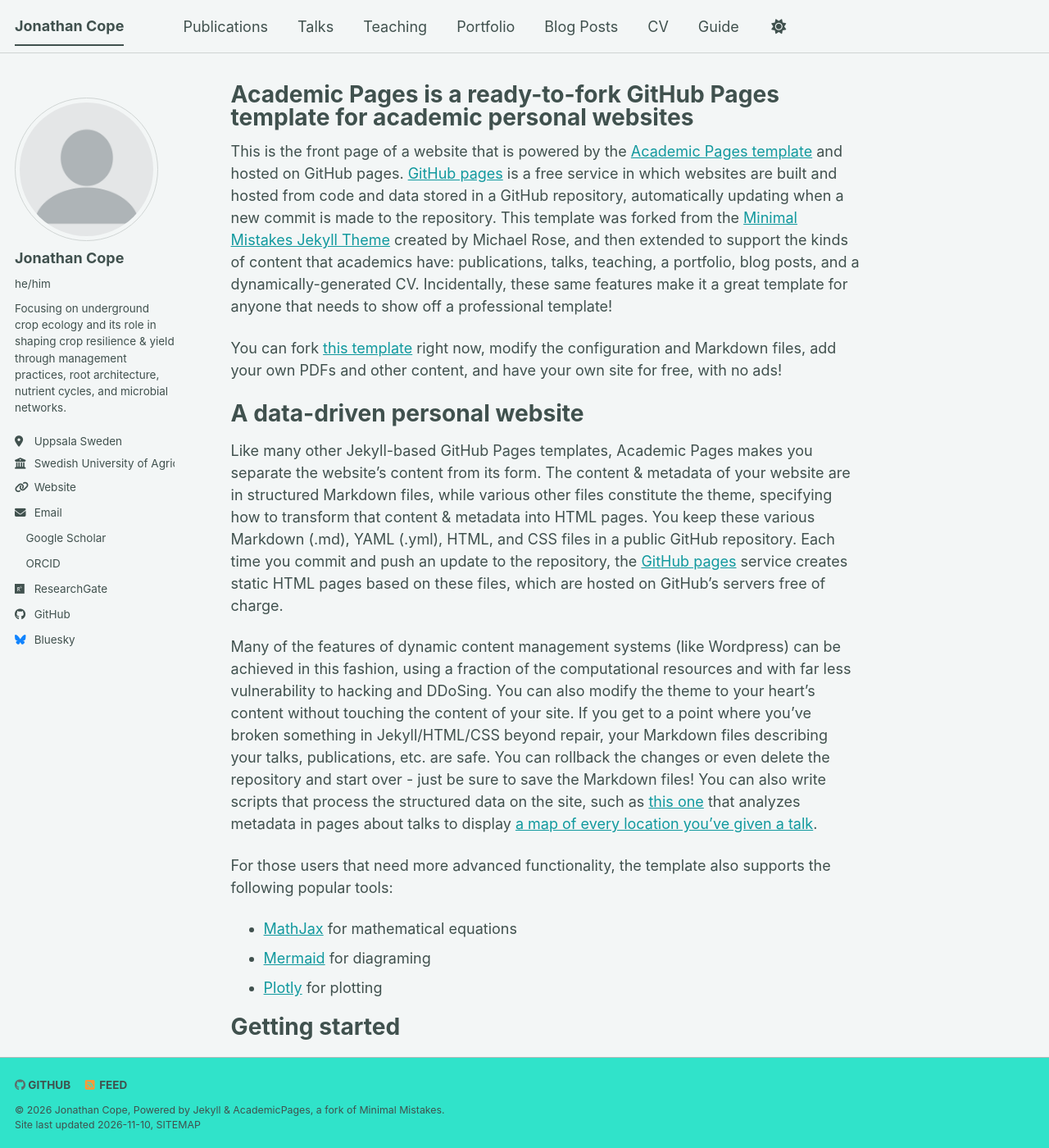
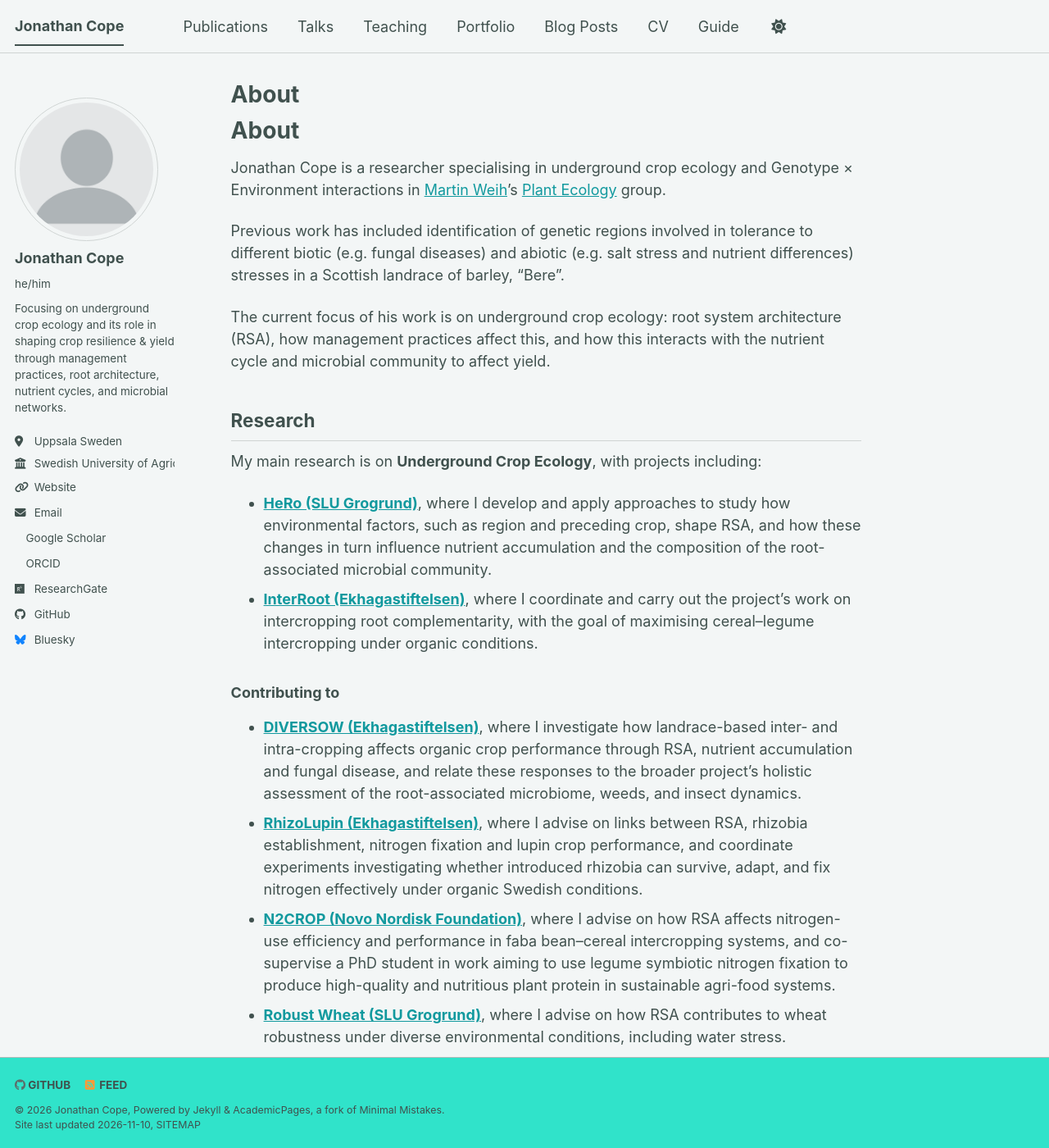
Before and after one commit to jec52/jec52.github.io, a Jekyll site: the page built from _pages/about.md, in a window 1280 px wide and 1400 px high. Shown: the whole window at 82% size. Built offline with Jekyll 4.4.1, drawn with Linux system fonts in a browser that asks for light colours; a script bundle is joined from its source files by our own code; a style sheet for code colours, icons or effects is not loaded; some of the changed text lies outside the part shown.

Commit message:
Update about.md

```diff
--- a/_pages/about.md
+++ b/_pages/about.md
@@ -1,56 +1,35 @@
 ---
 permalink: /
-title: "Academic Pages is a ready-to-fork GitHub Pages template for academic personal websites"
+title: "About"
 author_profile: true
 redirect_from:
   - /about/
   - /about.html
 ---
 
-This is the front page of a website that is powered by the [Academic Pages template](https://github.com/academicpages/academicpages.github.io) and hosted on GitHub pages. [GitHub pages](https://pages.github.com) is a free service in which websites are built and hosted from code and data stored in a GitHub repository, automatically updating when a new commit is made to the repository. This template was forked from the [Minimal Mistakes Jekyll Theme](https://mmistakes.github.io/minimal-mistakes/) created by Michael Rose, and then extended to support the kinds of content that academics have: publications, talks, teaching, a portfolio, blog posts, and a dynamically-generated CV. Incidentally, these same features make it a great template for anyone that needs to show off a professional template!
+# About
 
- You can fork [this template](https://github.com/academicpages/academicpages.github.io) right now, modify the configuration and Markdown files, add your own PDFs and other content, and have your own site for free, with no ads!
+Jonathan Cope is a researcher specialising in underground crop ecology and Genotype × Environment interactions in [Martin Weih](https://www.slu.se/en/profilepages/w/martin-weih/)'s [Plant Ecology](https://www.slu.se/en/research/research-catalogue/grupper/v/plant-ecology-vpe/) group.
 
-A data-driven personal website
-======
-Like many other Jekyll-based GitHub Pages templates, Academic Pages makes you separate the website's content from its form. The content & metadata of your website are in structured Markdown files, while various other files constitute the theme, specifying how to transform that content & metadata into HTML pages. You keep these various Markdown (.md), YAML (.yml), HTML, and CSS files in a public GitHub repository. Each time you commit and push an update to the repository, the [GitHub pages](https://pages.github.com/) service creates static HTML pages based on these files, which are hosted on GitHub's servers free of charge.
+Previous work has included identification of genetic regions involved in tolerance to different biotic (e.g. fungal diseases) and abiotic (e.g. salt stress and nutrient differences) stresses in a Scottish landrace of barley, "Bere".
 
-Many of the features of dynamic content management systems (like Wordpress) can be achieved in this fashion, using a fraction of the computational resources and with far less vulnerability to hacking and DDoSing. You can also modify the theme to your heart's content without touching the content of your site. If you get to a point where you've broken something in Jekyll/HTML/CSS beyond repair, your Markdown files describing your talks, publications, etc. are safe. You can rollback the changes or even delete the repository and start over - just be sure to save the Markdown files! You can also write scripts that process the structured data on the site, such as [this one](https://github.com/academicpages/academicpages.github.io/blob/master/talkmap.ipynb) that analyzes metadata in pages about talks to display [a map of every location you've given a talk](https://academicpages.github.io/talkmap.html).
+The current focus of his work is on underground crop ecology: root system architecture (RSA), how management practices affect this, and how this interacts with the nutrient cycle and microbial community to affect yield.
 
-For those users that need more advanced functionality, the template also supports the following popular tools:
-- [MathJax](https://www.mathjax.org/) for mathematical equations
-- [Mermaid](https://mermaid.js.org/) for diagraming
-- [Plotly](https://plotly.com/javascript/) for plotting
+## Research
 
-Getting started
-======
-1. Register a GitHub account if you don't have one and confirm your e-mail (required!)
-1. Fork [this template](https://github.com/academicpages/academicpages.github.io) by clicking the "Use this template" button in the top right.
-1. Go to the repository's settings (rightmost item in the tabs that start with "Code", should be below "Unwatch"). Rename the repository "[your GitHub username].github.io", which will also be your website's URL.
-1. Set site-wide configuration and create content & metadata (see below -- also see [this set of diffs](https://archive.is/3TPas) showing what files were changed to set up [an example site](https://getorg-testacct.github.io) for a user with the username "getorg-testacct")
-1. Upload any files (like PDFs, .zip files, etc.) to the files/ directory. They will appear at https://[your GitHub username].github.io/files/example.pdf.
-1. Check status by going to the repository settings, in the "GitHub pages" section
+My main research is on **Underground Crop Ecology**, with projects including:
 
-Site-wide configuration
-------
-The main configuration file for the site is in the base directory in [_config.yml](https://github.com/academicpages/academicpages.github.io/blob/master/_config.yml), which defines the content in the sidebars and other site-wide features. You will need to replace the default variables with ones about yourself and your site's github repository. The configuration file for the top menu is in [_data/navigation.yml](https://github.com/academicpages/academicpages.github.io/blob/master/_data/navigation.yml). For example, if you don't have a portfolio or blog posts, you can remove those items from that navigation.yml file to remove them from the header.
+- **[HeRo (SLU Grogrund)](https://www.slu.se/en/research/research-catalogue/projekt/h/hero/)**, where I develop and apply approaches to study how environmental factors, such as region and preceding crop, shape RSA, and how these changes in turn influence nutrient accumulation and the composition of the root-associated microbial community.
+- **[InterRoot (Ekhagastiftelsen)](https://www.slu.se/en/research/research-catalogue/projekt/i/interroot/)**, where I coordinate and carry out the project's work on intercropping root complementarity, with the goal of maximising cereal–legume intercropping under organic conditions.
 
-Create content & metadata
-------
-For site content, there is one Markdown file for each type of content, which are stored in directories like _publications, _talks, _posts, _teaching, or _pages. For example, each talk is a Markdown file in the [_talks directory](https://github.com/academicpages/academicpages.github.io/tree/master/_talks). At the top of each Markdown file is structured data in YAML about the talk, which the theme will parse to do lots of cool stuff. The same structured data about a talk is used to generate the list of talks on the [Talks page](https://academicpages.github.io/talks), each [individual page](https://academicpages.github.io/talks/2012-03-01-talk-1) for specific talks, the talks section for the [CV page](https://academicpages.github.io/cv), and the [map of places you've given a talk](https://academicpages.github.io/talkmap.html) (if you run this [python file](https://github.com/academicpages/academicpages.github.io/blob/master/talkmap.py) or [Jupyter notebook](https://github.com/academicpages/academicpages.github.io/blob/master/talkmap.ipynb), which creates the HTML for the map based on the contents of the _talks directory).
+### Contributing to
 
-**Markdown generator**
+- **[DIVERSOW (Ekhagastiftelsen)](https://www.slu.se/en/research/research-catalogue/projekt/d/diversow/)**, where I investigate how landrace-based inter- and intra-cropping affects organic crop performance through RSA, nutrient accumulation and fungal disease, and relate these responses to the broader project's holistic assessment of the root-associated microbiome, weeds, and insect dynamics.
+- **[RhizoLupin (Ekhagastiftelsen)](https://www.slu.se/en/research/research-catalogue/projekt/i/identification-of-rhizobia-bacteria-associated-with-narrow---leaved-lupin/)**, where I advise on links between RSA, rhizobia establishment, nitrogen fixation and lupin crop performance, and coordinate experiments investigating whether introduced rhizobia can survive, adapt, and fix nitrogen effectively under organic Swedish conditions.
+- **[N2CROP (Novo Nordisk Foundation)](https://www.slu.se/en/research/research-catalogue/projekt/n/n2crop/)**, where I advise on how RSA affects nitrogen-use efficiency and performance in faba bean–cereal intercropping systems, and co-supervise a PhD student in work aiming to use legume symbiotic nitrogen fixation to produce high-quality and nutritious plant protein in sustainable agri-food systems.
+- **[Robust Wheat (SLU Grogrund)](https://www.slu.se/en/research/research-catalogue/projekt/r/robust-wheat/)**, where I advise on how RSA contributes to wheat robustness under diverse environmental conditions, including water stress.
 
-The repository includes [a set of Jupyter notebooks](https://github.com/academicpages/academicpages.github.io/tree/master/markdown_generator
-) that converts a CSV containing structured data about talks or presentations into individual Markdown files that will be properly formatted for the Academic Pages template. The sample CSVs in that directory are the ones I used to create my own personal website at stuartgeiger.com. My usual workflow is that I keep a spreadsheet of my publications and talks, then run the code in these notebooks to generate the Markdown files, then commit and push them to the GitHub repository.
+### Previous projects
 
-How to edit your site's GitHub repository
-------
-Many people use a git client to create files on their local computer and then push them to GitHub's servers. If you are not familiar with git, you can directly edit these configuration and Markdown files directly in the github.com interface. Navigate to a file (like [this one](https://github.com/academicpages/academicpages.github.io/blob/master/_talks/2012-03-01-talk-1.md) and click the pencil icon in the top right of the content preview (to the right of the "Raw | Blame | History" buttons). You can delete a file by clicking the trashcan icon to the right of the pencil icon. You can also create new files or upload files by navigating to a directory and clicking the "Create new file" or "Upload files" buttons.
-
-Example: editing a Markdown file for a talk
-![Editing a Markdown file for a talk](/images/editing-talk.png)
-
-For more info
-------
-More info about configuring Academic Pages can be found in [the guide](https://academicpages.github.io/markdown/), the [growing wiki](https://github.com/academicpages/academicpages.github.io/wiki), and you can always [ask a question on GitHub](https://github.com/academicpages/academicpages.github.io/discussions). The [guides for the Minimal Mistakes theme](https://mmistakes.github.io/minimal-mistakes/docs/configuration/) (which this theme was forked from) might also be helpful.
+- **[NewP (Formas)](https://www.slu.se/en/research/research-catalogue/projekt/n/newp/)**, where I co-supervised a PhD student working on how early root growth and root-to-shoot allocation relate to nitrogen economy during grain filling in spring wheat, as part of work identifying traits for improved nutrient use and yield under Swedish conditions.
+- **[Identifying traits from Scots Bere and other landraces to develop stress tolerant barley (AHDB)](https://ahdb.org.uk/identifying-traits-from-scots-bere-and-other-landraces-to-develop-stress-tolerant-barley-phd)**, where I identified genetic regions associated with tolerance to biotic stresses, such as fungal diseases, and abiotic stresses, such as salt stress and nutrient differences, in the Scottish barley landrace "Bere".
```
